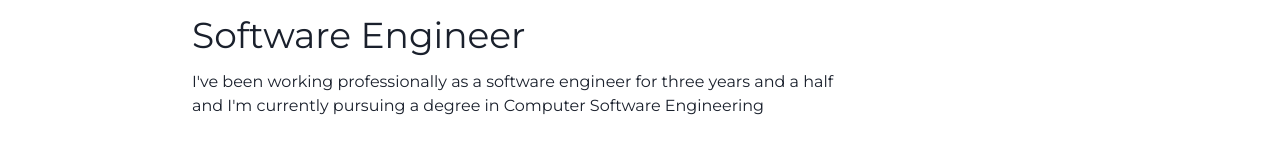
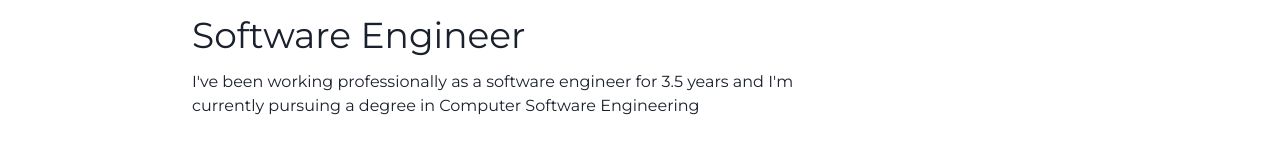
Before and after one commit to paulo-paes/site-pessoal-v2, a Next.js app: page / in a window 1280 px wide. Shown: the part 305-473 px from the top of the page. Built offline with nearby package versions, Linux system fonts and the light colour scheme.

Commit message:
fix: fix hero

```diff
--- a/src/components/hero.tsx
+++ b/src/components/hero.tsx
@@ -29,7 +29,7 @@ function Hero() {
             noOfLines={{ base: 7, md: 4 }}
             maxWidth={{ base: '100%', md: '650px' }}
           >
-            I&apos;ve been working professionally as a software engineer for three years and a half and I&apos;m currently pursuing a degree in Computer Software Engineering
+            I&apos;ve been working professionally as a software engineer for 3.5 years and I&apos;m currently pursuing a degree in Computer Software Engineering
           </Text>
         </VStack>
         <HStack
```
